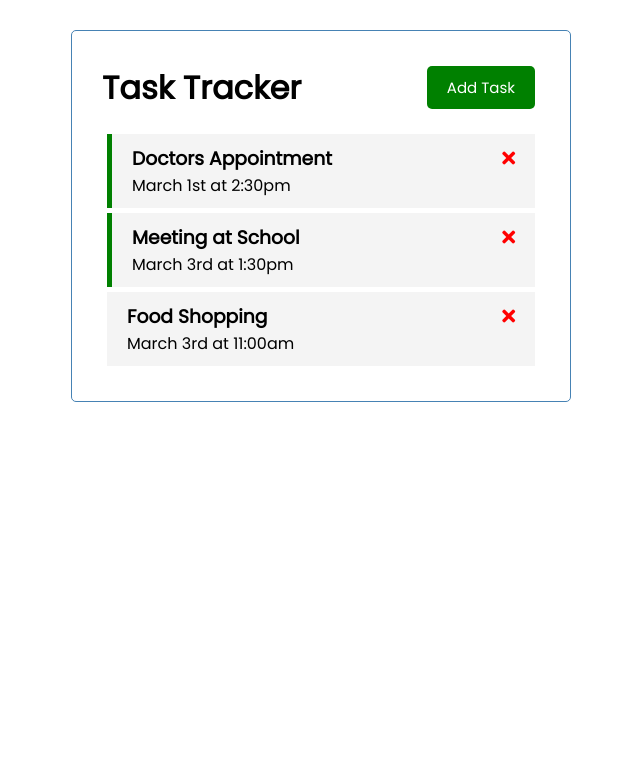
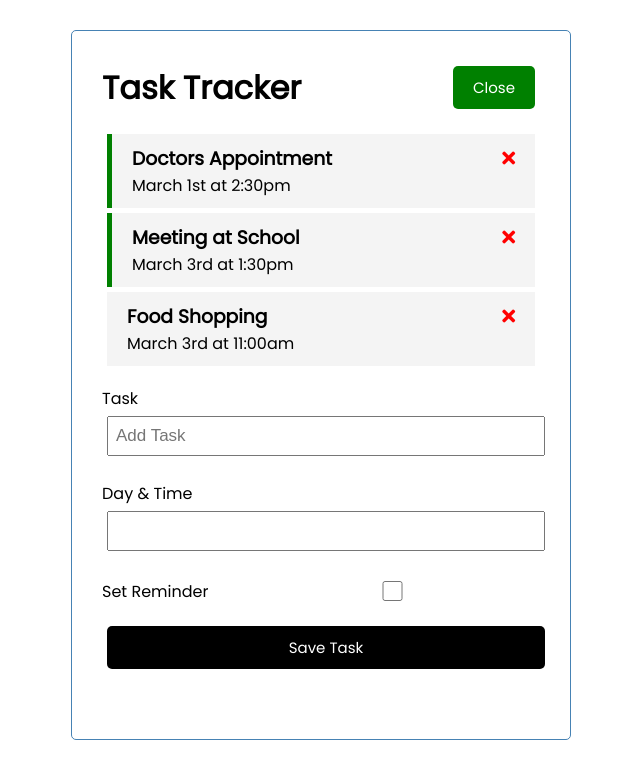
Before and after one commit to anita-brown/vue_task_tracker, a Vue app: page / in a window 1280 px wide. Both pictures are taken after a click on the button "Add Task". Shown: the top 778 px of the page, without its empty margins (319-959 px from the left). Built offline with nearby package versions, Linux system fonts and the light colour scheme.

Commit message:
chore: toggle form

```diff
--- a/src/App.vue
+++ b/src/App.vue
@@ -1,20 +1,25 @@
 <template>
   <div class="container">
-    <Header title="Task Tracker" />
+    <Header @show-add-task="toggleAddTask" title="Task Tracker" :showAddTask="showAddTask" />
     <Tasks @toggle-reminder="toggleReminder" @delete-task="deleteTask" :tasks="tasks" />
+    <div v-show="showAddTask">
+    <AddTask @add-task="addTask" />
+    </div>
   </div>
 </template>
 
 <script>
 import Header from './components/Header.vue'
 import Tasks from './components/Tasks.vue'
+import AddTask from './components/AddTask.vue'
 export default {
   name: 'App',
   // eslint-disable-next-line vue/no-unused-components
-  components: { Header, Tasks },
+  components: { Header, Tasks, AddTask },
   data () {
     return {
-      tasks: []
+      tasks: [],
+      showAddTask: false
     }
   },
   created () {
@@ -40,6 +45,12 @@ export default {
     ]
   },
   methods: {
+    toggleAddTask () {
+      this.showAddTask = !this.showAddTask
+    },
+    addTask (task) {
+      this.tasks = [...this.tasks, task]
+    },
     deleteTask (id) {
       if (confirm('Are you sure?')) {
         this.tasks = this.tasks.filter((task) => task.id !== id)
--- a/src/components/AddTask.vue
+++ b/src/components/AddTask.vue
@@ -24,7 +24,32 @@
 
 <script>
 export default {
-  name: 'AddTask'
+  name: 'AddTask',
+  data () {
+    return {
+      text: '',
+      day: ' ',
+      reminder: false
+    }
+  },
+  methods: {
+    onSubmit (e) {
+      e.preventDefault()
+      if (!this.text) {
+        alert('Please add a task')
+      }
+      const newTask = {
+        id: Math.floor(Math.random() * 10000),
+        text: this.text,
+        day: this.day,
+        reminder: this.reminder
+      }
+      this.$emit('add-task', newTask)
+
+      this.text = ''
+      this.day = ''
+    }
+  }
 
 }
 </script>
--- a/src/components/Button.vue
+++ b/src/components/Button.vue
@@ -12,7 +12,7 @@ export default {
   },
   methods: {
     onClick () {
-      console.log('click')
+      this.$emit('show-add-task')
     }
   }
 }
--- a/src/components/Header.vue
+++ b/src/components/Header.vue
@@ -3,7 +3,7 @@
     <h1>
       {{title}}
     </h1>
-    <Button text="Add Task" color="green"/>
+    <Button @show-add-task="$emit('show-add-task')" :text="showAddTask ? 'Close' : 'Add Task'" color="green"/>
   </header>
 </template>
 
@@ -16,7 +16,8 @@ export default {
     Button
   },
   props: {
-    title: String
+    title: String,
+    showAddTask: Boolean
   }
 
 }
```
